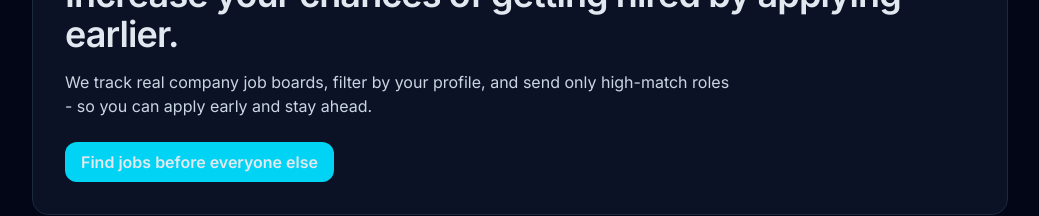
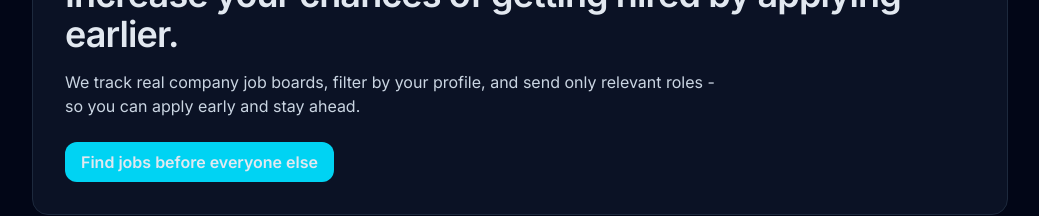
Before and after one commit to zsevic/jobradar, a Next.js app: page / in a window 1280 px wide. Shown: the part 131-347 px from the top of the page, without its empty margins (120-1159 px from the left). Built offline with nearby package versions, Linux system fonts and the light colour scheme; no server answers.

Commit message:
Improve copy

```diff
--- a/src/app/page.tsx
+++ b/src/app/page.tsx
@@ -19,7 +19,7 @@ export default async function Home() {
         </h1>
         <p className="mt-4 max-w-2xl text-slate-300">
           We track real company job boards, filter by your profile, and send
-          only high-match roles - so you can apply early and stay ahead.
+          only relevant roles - so you can apply early and stay ahead.
         </p>
         <div className="mt-6 flex gap-3">
           <Link
```
